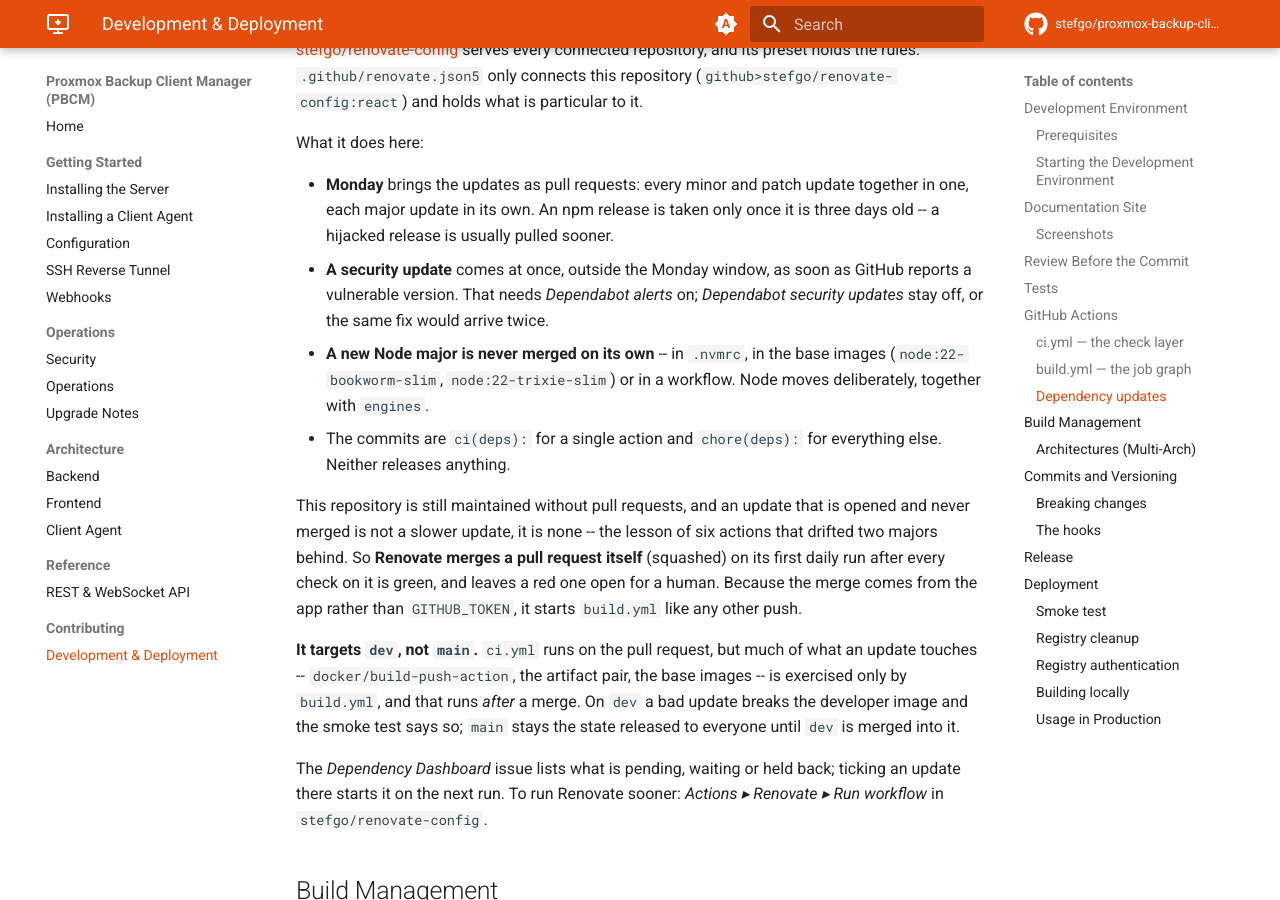
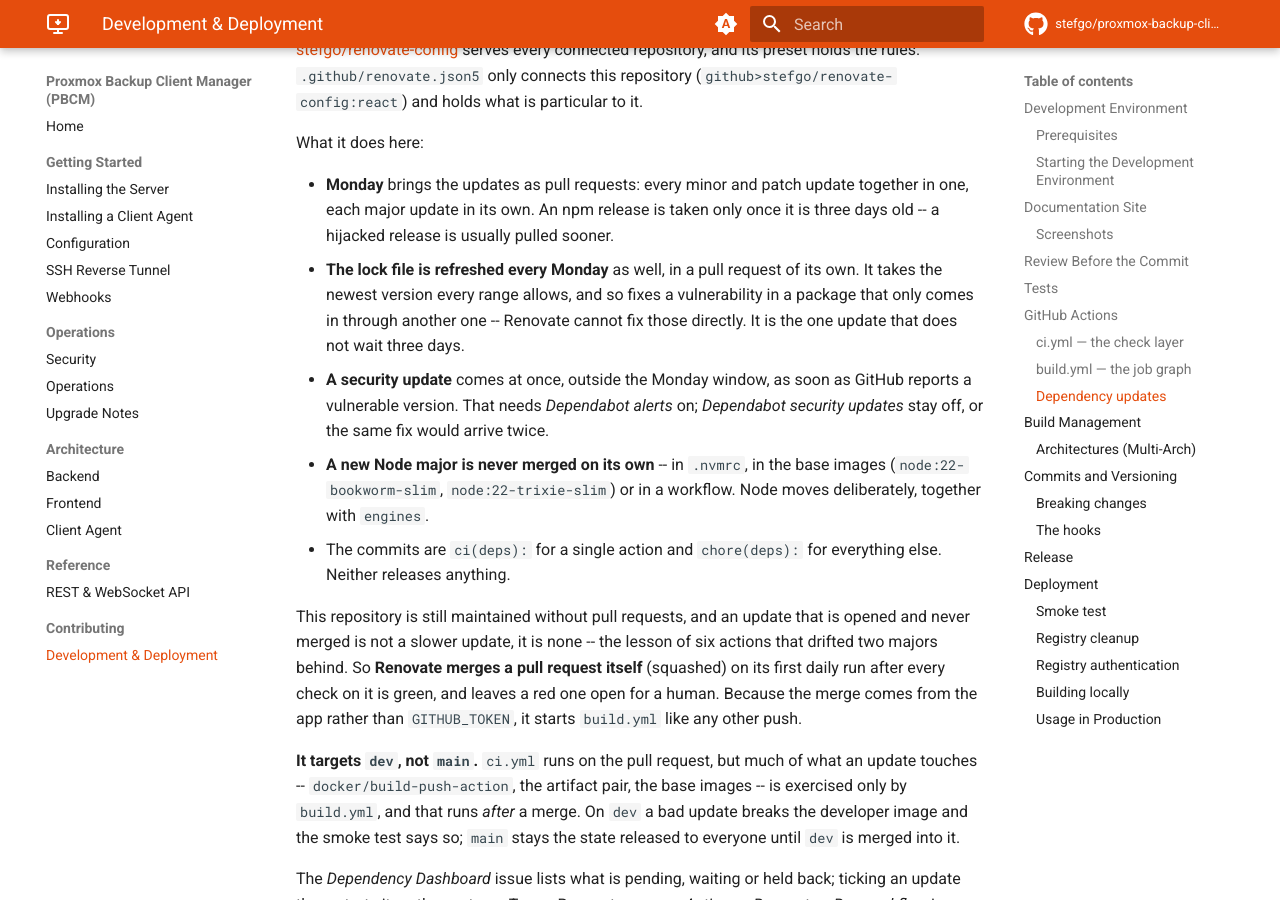
Before and after one commit to stefgo/proxmox-backup-client-manager, an MkDocs documentation site: the page built from docs/development.md, in a window 1280 px wide and 900 px high, scrolled down 8745 px. Built offline with MkDocs 1.6.1 and Material for MkDocs 9.7.7, drawn with Linux system fonts in a browser that asks for light colours; comment, search, counter and statistics services are not loaded.

Commit message:
docs: Mention the weekly lock file refresh
Renovate now refreshes the lock file every Monday as well. That is what
fixes a vulnerability in a package that only comes in through another
one, which Renovate cannot fix directly.

Co-Authored-By: Claude Opus 5.5 <noreply@anthropic.com>

```diff
--- a/docs/development.md
+++ b/docs/development.md
@@ -349,6 +349,10 @@ What it does here:
 - **Monday** brings the updates as pull requests: every minor and patch update
   together in one, each major update in its own. An npm release is taken only
   once it is three days old -- a hijacked release is usually pulled sooner.
+- **The lock file is refreshed every Monday** as well, in a pull request of
+  its own. It takes the newest version every range allows, and so fixes a
+  vulnerability in a package that only comes in through another one -- Renovate
+  cannot fix those directly. It is the one update that does not wait three days.
 - **A security update** comes at once, outside the Monday window, as soon as
   GitHub reports a vulnerable version. That needs *Dependabot alerts* on;
   *Dependabot security updates* stay off, or the same fix would arrive twice.
```
